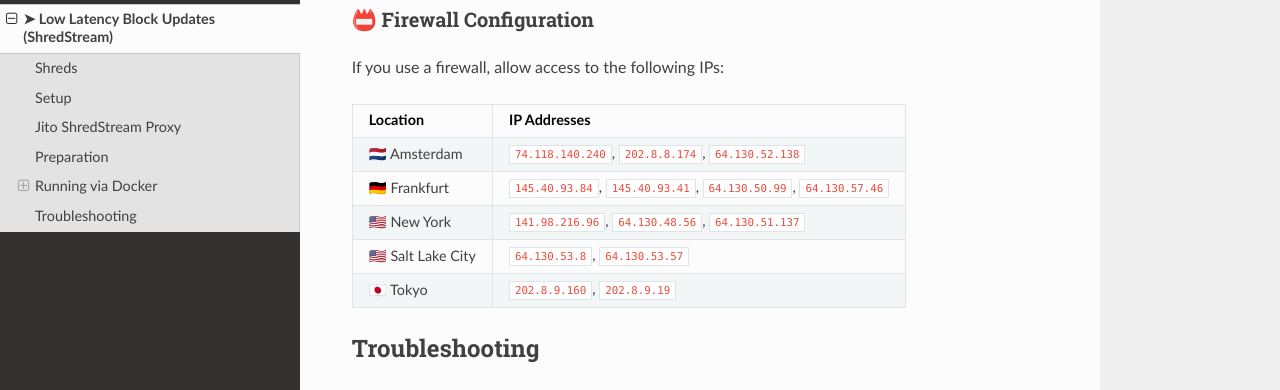
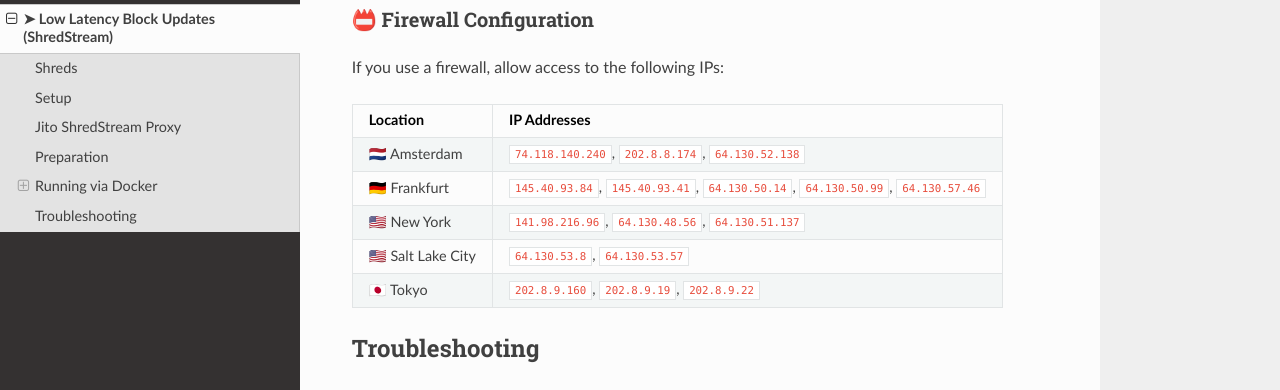
Before and after one commit to jito-labs/jito-docs, a Sphinx documentation site: the page built from docs/source/lowlatencytxnfeed.md, in a window 1280 px wide and 900 px high, scrolled down 2478 px. Shown: the part 178-568 px from the top of the window. Built offline with Sphinx 7.4.7 and the Read the Docs theme 3.1.0, drawn with Linux system fonts in a browser that asks for light colours.

Commit message:
Update lowlatencytxnfeed.md

```diff
--- a/docs/source/lowlatencytxnfeed.md
+++ b/docs/source/lowlatencytxnfeed.md
@@ -102,10 +102,10 @@
 | Location        | IP Addresses                                     |
 |-----------------|--------------------------------------------------|
 | 🇳🇱 Amsterdam       | `74.118.140.240`, `202.8.8.174`, `64.130.52.138`                  |
-| 🇩🇪 Frankfurt       | `145.40.93.84`, `145.40.93.41`, `64.130.50.99`, `64.130.57.46`    |
+| 🇩🇪 Frankfurt       | `145.40.93.84`, `145.40.93.41`, `64.130.50.14`, `64.130.50.99`, `64.130.57.46`    |
 | 🇺🇸 New York        | `141.98.216.96`, `64.130.48.56`, `64.130.51.137`                  |
 | 🇺🇸 Salt Lake City  | `64.130.53.8`, `64.130.53.57`                    |
-| 🇯🇵 Tokyo           | `202.8.9.160`, `202.8.9.19`                      |
+| 🇯🇵 Tokyo           | `202.8.9.160`, `202.8.9.19`, `202.8.9.22`                      |
 
 ## Troubleshooting
 
```
